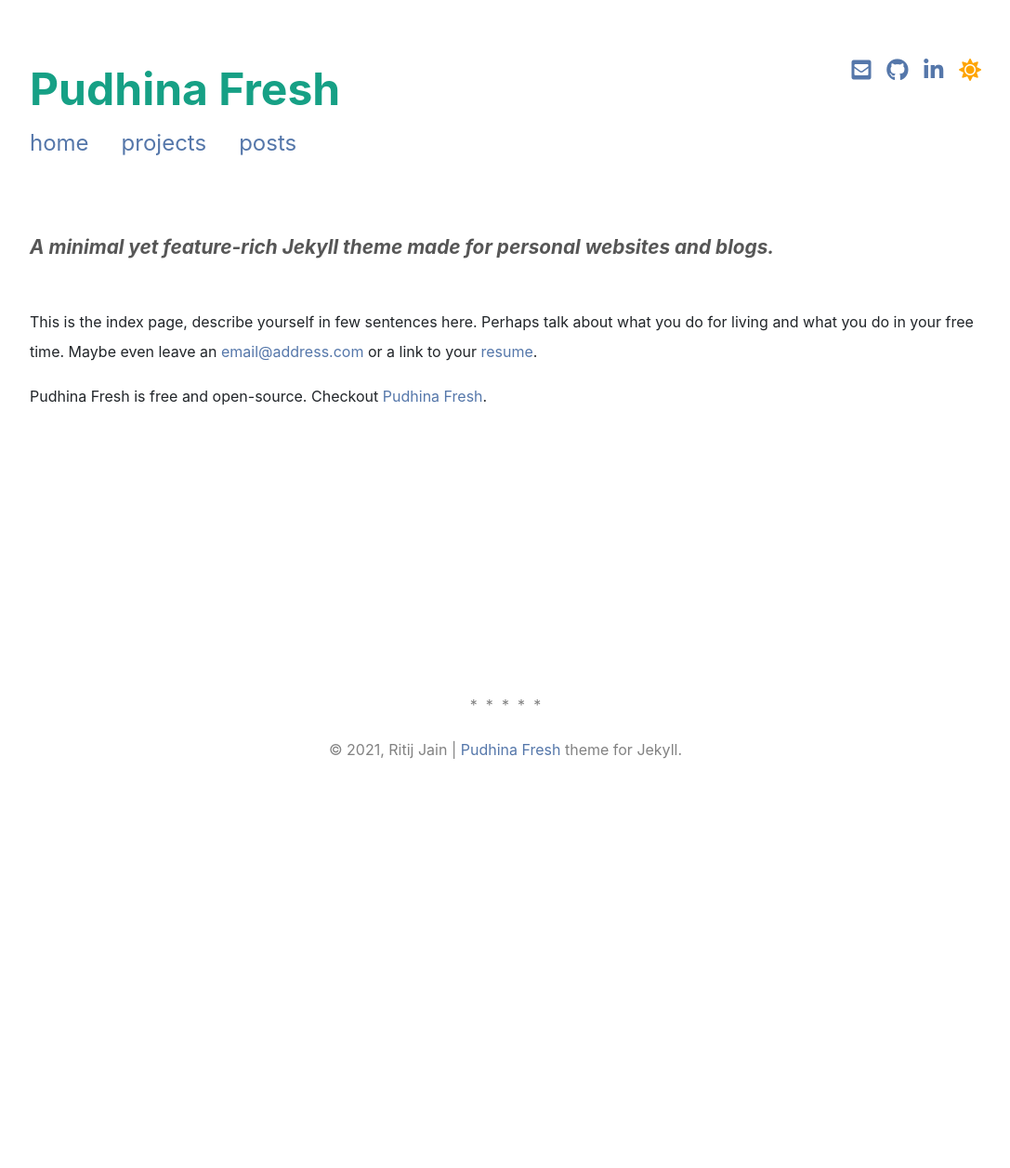
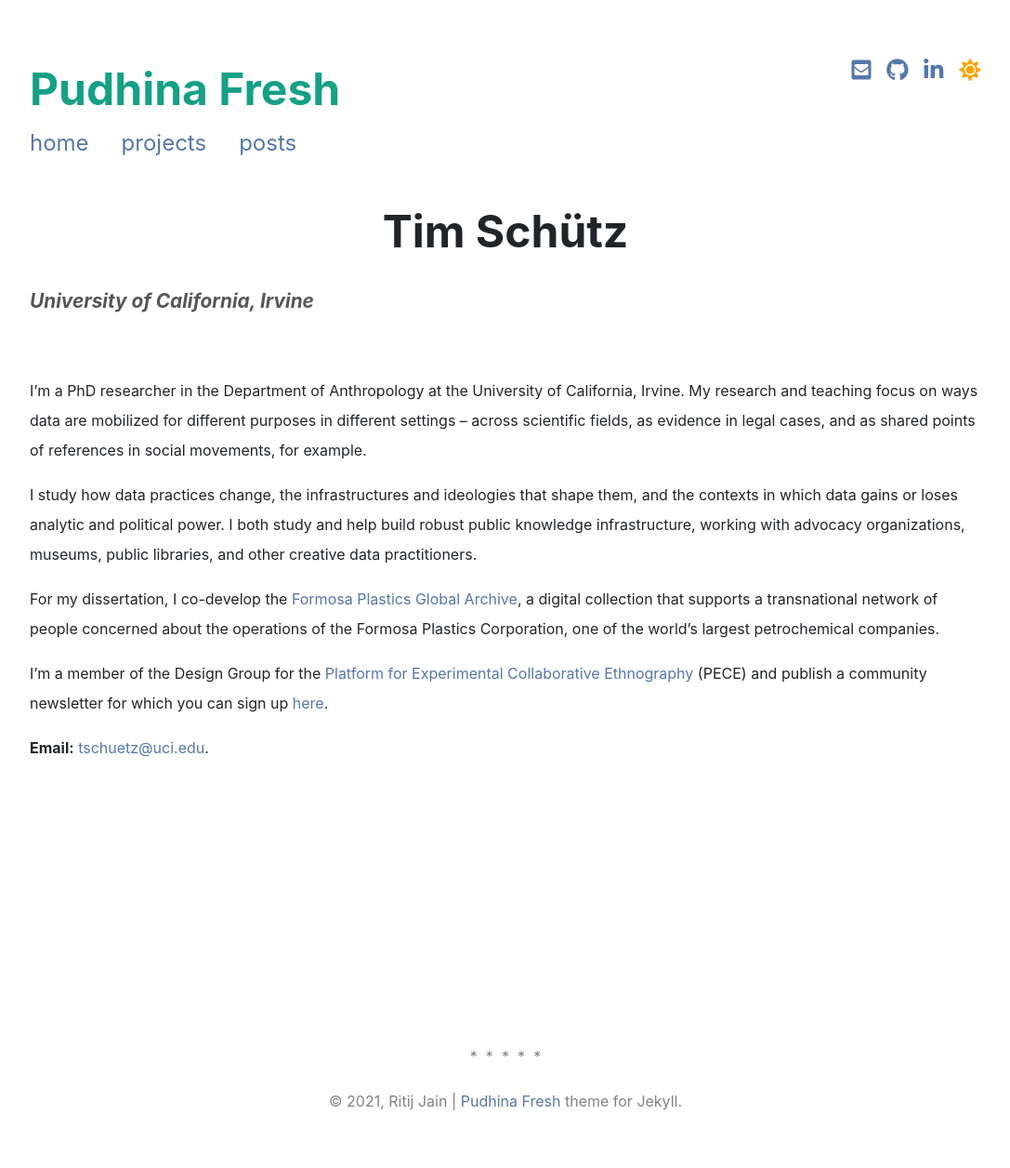
Before and after one commit to timschuetz/personal, a Jekyll site: the page built from index.md, in a window 1280 px wide. Shown: the whole page at 93% size, without its empty margins (96-1183 px from the left). Built offline with Jekyll 4.4.1, drawn with Linux system fonts in a browser that asks for light colours; nearby versions of some CDN libraries; a style sheet for code colours, icons or effects is not loaded; before the commit the page ends 900 px from its top, so only the background shows below that.

Commit message:
Update index.md

```diff
--- a/index.md
+++ b/index.md
@@ -1,17 +1,25 @@
 ---
 layout: page
 full_logo: true
-title:
+title: Tim Schütz
 subtitle:
-description: A minimal yet feature-rich Jekyll theme made for personal websites and blogs.
+description:
 sitemap:
   priority: 1.0
 ---
-<p class="describe-text">A minimal yet feature-rich Jekyll theme made for personal websites and blogs.</p>
+<p class="describe-text">University of California, Irvine</p>
 <br>
-This is the index page, describe yourself in few sentences here. Perhaps talk about what you do for living and what you do in your free time. Maybe even leave an [email@address.com](#) or a link to your [resume](#).
 
-Pudhina Fresh is free and open-source. Checkout [Pudhina Fresh](https://github.com/ritijjain/pudhina-fresh).
+I'm a PhD researcher in the Department of Anthropology at the University of California, Irvine. My research and teaching focus on ways data are mobilized for different purposes in different settings – across scientific fields, as evidence in legal cases, and as shared points of references in social movements, for example.
+
+I study how data practices change, the infrastructures and ideologies that shape them, and the contexts in which data gains or loses analytic and political power. I both study and help build robust public knowledge infrastructure, working with advocacy organizations, museums, public libraries, and other creative data practitioners.
+
+For my dissertation, I co-develop the [Formosa Plastics Global Archive](https://disaster-sts-network.org/content/formosa-plastics-global-archive-%E5%8F%B0%E7%81%A3%E5%A1%91%E8%86%A0%E6%AA%94%E6%A1%88%E9%A4%A8/essay), a digital collection that supports a transnational network of people concerned about the operations of the Formosa Plastics Corporation, one of the world's largest petrochemical companies.
+
+I'm a member of the Design Group for the [Platform for Experimental Collaborative Ethnography](www.worldpece.org) (PECE) and publish a community newsletter for which you can sign up [here](https://github.us20.list-manage.com/subscribe?u=28f50ca38ef652df957d5cbd6&id=0ed4893b1f).
+
+**Email:** [tschuetz@uci.edu](mailto:tschuetz.uci.edu).
+
 
 <br>
 <br>
```
